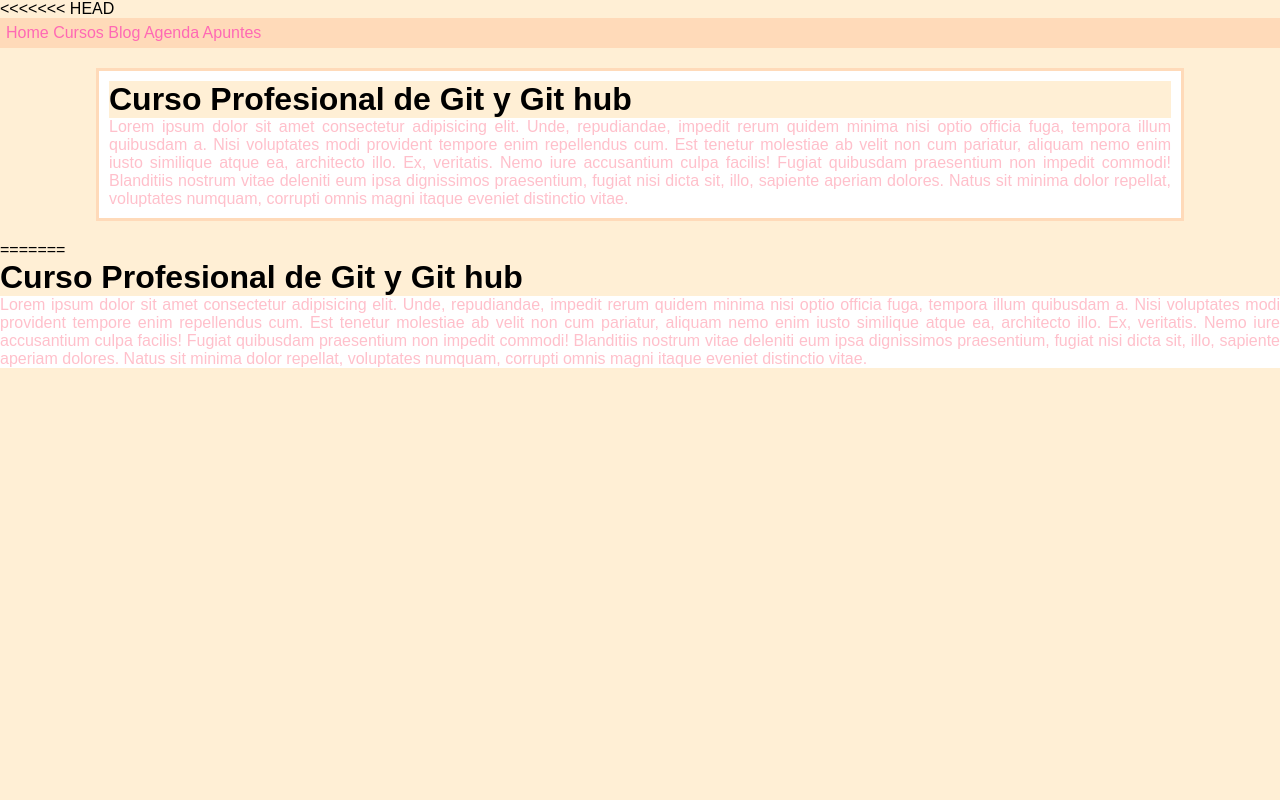
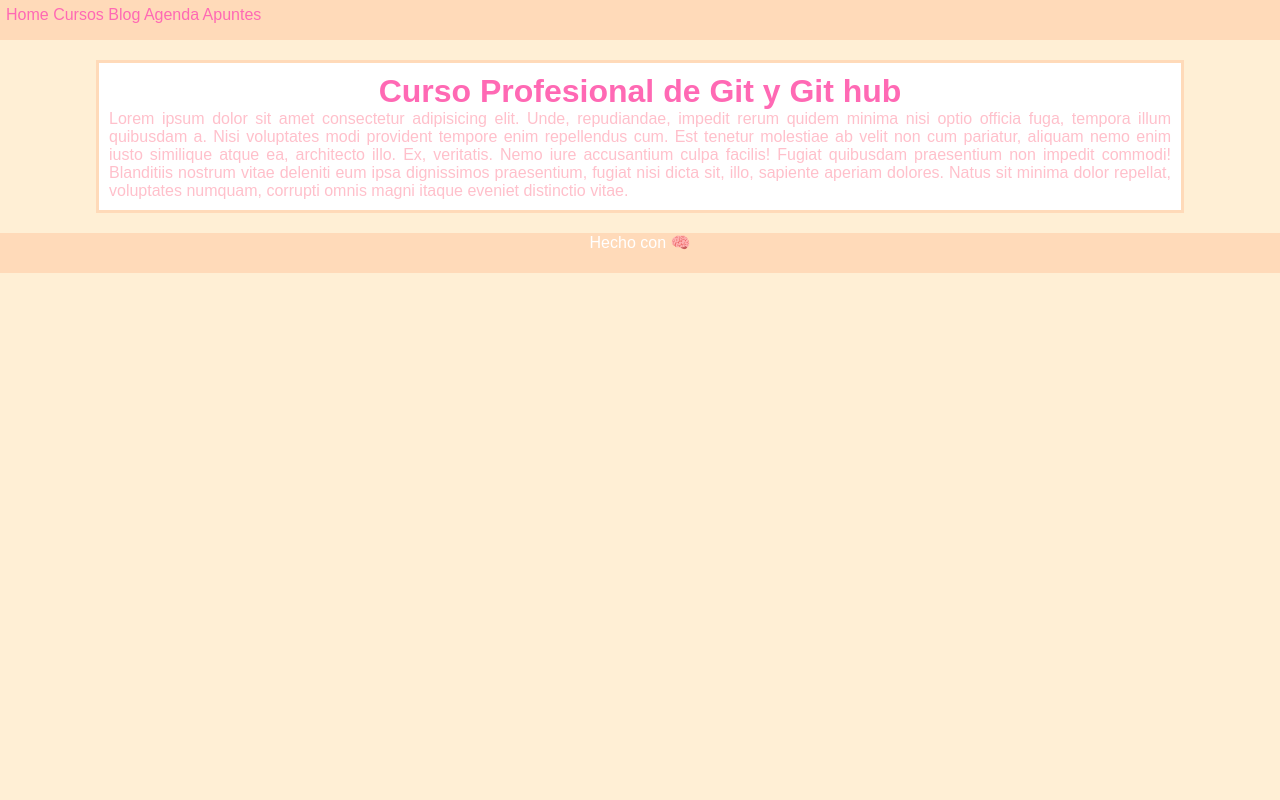
Before and after one commit to amappola7/curso-git-github-platzi, a plain HTML site: page index.html in a window 1280 px wide. Shown: the top 800 px of the page. Drawn offline with Linux system fonts and the light colour scheme.

Commit message:
Sólo espero que las ramas se hayan fusionado

```diff
--- a/index.html
+++ b/index.html
@@ -8,7 +8,6 @@
     <link rel="stylesheet" href="style.css">
 </head>
 <body>
-<<<<<<< HEAD
     <header>
         <a href="#">Home</a>
         <a href="#">Cursos</a>
@@ -22,14 +21,8 @@
         Est tenetur molestiae ab velit non cum pariatur, aliquam nemo enim iusto similique atque ea, architecto illo. Ex, veritatis. Nemo iure accusantium culpa facilis! Fugiat quibusdam praesentium non impedit commodi!
         Blanditiis nostrum vitae deleniti eum ipsa dignissimos praesentium, fugiat nisi dicta sit, illo, sapiente aperiam dolores. Natus sit minima dolor repellat, voluptates numquam, corrupti omnis magni itaque eveniet distinctio vitae.</p>
     </main>
-=======
-    <h1>Curso Profesional de Git y Git hub</h1>
-    <p>Lorem ipsum dolor sit amet consectetur adipisicing elit. Unde, repudiandae, impedit rerum quidem minima nisi optio officia fuga, tempora illum quibusdam a. Nisi voluptates modi provident tempore enim repellendus cum.
-    Est tenetur molestiae ab velit non cum pariatur, aliquam nemo enim iusto similique atque ea, architecto illo. Ex, veritatis. Nemo iure accusantium culpa facilis! Fugiat quibusdam praesentium non impedit commodi!
-    Blanditiis nostrum vitae deleniti eum ipsa dignissimos praesentium, fugiat nisi dicta sit, illo, sapiente aperiam dolores. Natus sit minima dolor repellat, voluptates numquam, corrupti omnis magni itaque eveniet distinctio vitae.</p>
     <footer>
         <p>Hecho con 🧠</p>
     </footer>
->>>>>>> footerWeb
 </body>
 </html>
--- a/style.css
+++ b/style.css
@@ -6,20 +6,21 @@
     box-sizing: border-box;
 }
 
+html {
+    font-size: 62.5%;
+}
+
 main {
     border: 3px solid peachpuff;
     margin: 20px auto;
     width: 85%;
     padding: 10px;
     background-color: white;
+    font-size: 1.6rem;
 }
 
-footer p {
-    width: 100%;
-    height: 40px;
-    margin: 570px 0 0 0;
+h1{
     text-align: center;
-<<<<<<< HEAD
     color: hotpink;
     background-color: white;
 }
@@ -32,8 +33,10 @@ p{
 
 header {
     background-color: peachpuff;
-    height: 30px;
+    height: 40px;
     padding: 6px;
+    font-size: 1.6rem;
+
 }
 
 a {
@@ -43,15 +46,18 @@ a {
 }
 
 a:hover {
-    color: pink;
+    color: white;
 }
 
 a:active {
     color: hotpink;
-=======
+}
+
+footer p {
     background-color: peachpuff;
     color: white;
-    font-size: 2rem;
-    justify-content: end;
->>>>>>> footerWeb
+    font-size: 1.6rem;
+    text-align: center;
+    height: 40px;
+    width: 100%;
 }
```
